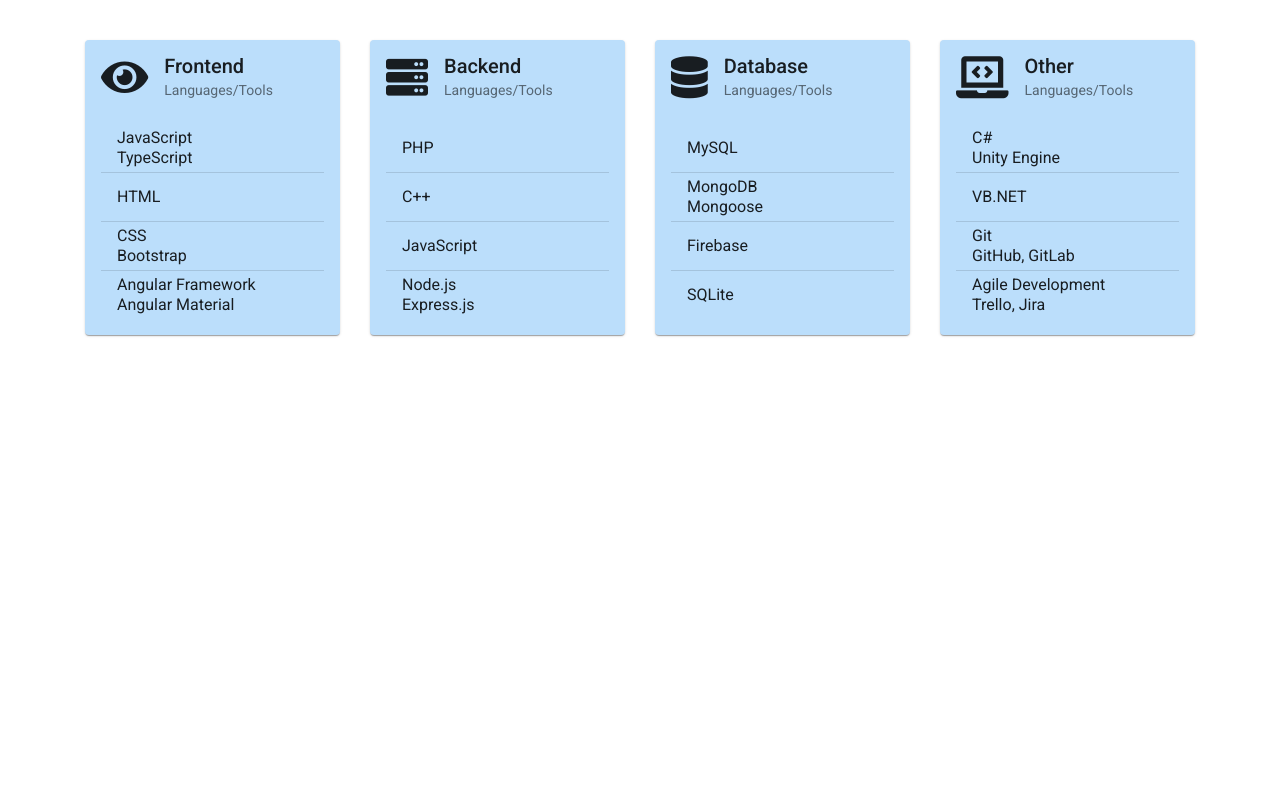
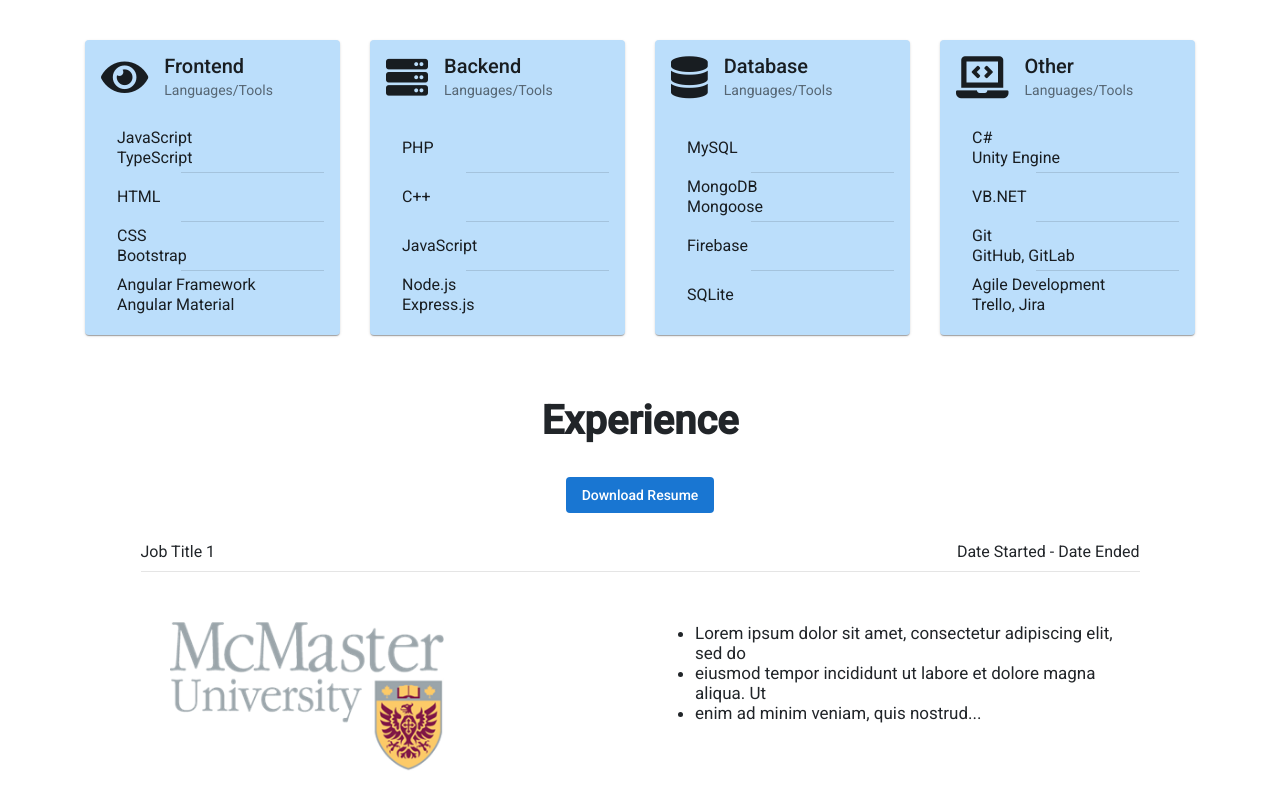
Before and after one commit to ilker-h/My-Personal-Website, an Angular app: page / in a window 1280 px wide. Shown: the part 518-1312 px from the top of the page. Before the commit the page ends 883 px from the top, so only its background shows below. Built offline with nearby package versions, Linux system fonts and the light colour scheme.

Commit message:
add one job into the 'Experience' section

```diff
--- a/src/app/app.component.html
+++ b/src/app/app.component.html
@@ -2,3 +2,4 @@
 <app-header></app-header>
 <app-about></app-about>
 <app-skills></app-skills>
+<app-experience></app-experience>
--- a/src/app/app.module.ts
+++ b/src/app/app.module.ts
@@ -16,6 +16,7 @@
 import {MatCardModule} from '@angular/material/card';
 import {MatListModule} from '@angular/material/list';
 import {MatDividerModule} from '@angular/material/divider';
+import { ExperienceComponent } from './experience/experience.component';
 
 @NgModule({
   declarations: [
@@ -23,7 +24,8 @@
     OriginalAngularPageComponent,
     HeaderComponent,
     AboutComponent,
-    SkillsComponent
+    SkillsComponent,
+    ExperienceComponent
   ],
   imports: [
     BrowserModule,
--- /dev/null
+++ b/src/app/experience/experience.component.css
@@ -0,0 +1,34 @@
+h1 {
+  font-weight: bolder;
+  font-size: 40px;
+  text-align: center;
+  margin: 40px auto;
+}
+
+button {
+  background-color: #1976d2;
+  color: white;
+  margin: auto;
+}
+
+/* This will make sure that the spacer element takes all the available remaining space between the two elements.
+ From CSS example from https://material.angular.io/components/toolbar/examples */
+ .spacer {
+  flex: 1 1 auto;
+}
+
+li  {
+  font-size: 17px;
+}
+
+.image {
+  margin: auto;
+  text-align: center;
+  vertical-align: middle;
+  line-height: 170px;
+}
+
+.job-description {
+  margin: 10px auto 40px auto;
+  padding: 15px;
+}
--- /dev/null
+++ b/src/app/experience/experience.component.html
@@ -0,0 +1,35 @@
+<div class="container">
+
+  <div class="row">
+    <h1>Experience</h1>
+  </div>
+
+  <div class="row">
+    <button mat-flat-button (click)="downloadFile()">Download Resume</button>
+  </div>
+
+  <div class="row" style="width: 90%; margin: 25px auto 0px auto;">
+    <h3>Job Title 1</h3>
+    <div class="spacer"></div>
+    <h3 class="float-right">Date Started - Date Ended</h3>
+    <hr style="width:100%; margin-top: -11px;">
+  </div>
+
+  <div class="row" style="width: 90%; margin: 10px auto 0px auto;">
+    <div class="col-10 col-md-4 image">
+      <img src="assets\McMaster_University_Logo.png" height="150">
+    </div>
+    <div class="col-0 col-md-2"></div>
+    <div class="col-10 col-md-6 job-description">
+      <ul>
+        <li>Lorem ipsum dolor sit amet,
+          consectetur adipiscing elit, sed do</li>
+        <li>eiusmod tempor incididunt ut
+          labore et dolore magna aliqua. Ut</li>
+        <li>enim ad minim veniam, quis
+          nostrud...</li>
+      </ul>
+    </div>
+  </div>
+
+</div>
--- /dev/null
+++ b/src/app/experience/experience.component.ts
@@ -0,0 +1,25 @@
+import { Component, OnInit } from '@angular/core';
+
+@Component({
+  selector: 'app-experience',
+  templateUrl: './experience.component.html',
+  styleUrls: ['./experience.component.css']
+})
+export class ExperienceComponent implements OnInit {
+
+  constructor() { }
+
+  ngOnInit(): void {
+  }
+
+  downloadFile() {
+    // from https://stackoverflow.com/questions/50907542/download-a-file-from-asset-folder-when-clicking-on-a-button
+    const link = document.createElement('a');
+    link.setAttribute('type', 'hidden');
+    link.download = 'Resume - Ilker Hadzhalaran';
+    link.href = 'assets\\Resume - Ilker Hadzhalaran.pdf';
+    link.click();
+    link.remove();
+  }
+
+}
--- a/src/app/skills/skills.component.html
+++ b/src/app/skills/skills.component.html
@@ -1,9 +1,7 @@
 <div class="container">
 
   <div class="row">
-    <div class="col-12">
       <h1>Skills</h1>
-    </div>
   </div>
 
   <div class="row">
@@ -18,11 +16,11 @@
         <mat-card-content>
           <mat-list>
             <mat-list-item>JavaScript <br> TypeScript</mat-list-item>
-            <mat-divider></mat-divider>
+            <mat-divider [inset]="true"></mat-divider>
             <mat-list-item>HTML</mat-list-item>
-            <mat-divider></mat-divider>
+            <mat-divider [inset]="true"></mat-divider>
             <mat-list-item>CSS <br> Bootstrap</mat-list-item>
-            <mat-divider></mat-divider>
+            <mat-divider [inset]="true"></mat-divider>
             <mat-list-item>Angular Framework <br> Angular Material</mat-list-item>
           </mat-list>
         </mat-card-content>
@@ -39,11 +37,11 @@
         <mat-card-content>
           <mat-list>
             <mat-list-item>PHP</mat-list-item>
-            <mat-divider></mat-divider>
+            <mat-divider [inset]="true"></mat-divider>
             <mat-list-item>C++</mat-list-item>
-            <mat-divider></mat-divider>
+            <mat-divider [inset]="true"></mat-divider>
             <mat-list-item>JavaScript</mat-list-item>
-            <mat-divider></mat-divider>
+            <mat-divider [inset]="true"></mat-divider>
             <mat-list-item>Node.js <br> Express.js</mat-list-item>
           </mat-list>
         </mat-card-content>
@@ -60,11 +58,11 @@
         <mat-card-content>
           <mat-list>
             <mat-list-item>MySQL</mat-list-item>
-            <mat-divider></mat-divider>
+            <mat-divider [inset]="true"></mat-divider>
             <mat-list-item>MongoDB <br> Mongoose</mat-list-item>
-            <mat-divider></mat-divider>
+            <mat-divider [inset]="true"></mat-divider>
             <mat-list-item>Firebase</mat-list-item>
-            <mat-divider></mat-divider>
+            <mat-divider [inset]="true"></mat-divider>
             <mat-list-item>SQLite</mat-list-item>
           </mat-list>
         </mat-card-content>
@@ -81,11 +79,11 @@
         <mat-card-content>
           <mat-list>
             <mat-list-item>C# <br> Unity Engine</mat-list-item>
-            <mat-divider></mat-divider>
+            <mat-divider [inset]="true"></mat-divider>
             <mat-list-item>VB.NET</mat-list-item>
-            <mat-divider></mat-divider>
+            <mat-divider [inset]="true"></mat-divider>
             <mat-list-item>Git <br> GitHub, GitLab</mat-list-item>
-            <mat-divider></mat-divider>
+            <mat-divider [inset]="true"></mat-divider>
             <mat-list-item>Agile Development <br> Trello, Jira</mat-list-item>
           </mat-list>
         </mat-card-content>
```
Also changed, not shown: src/assets/McMaster_University_Logo.png (added), 1 other file (tests, documents, lock files or other folders).
